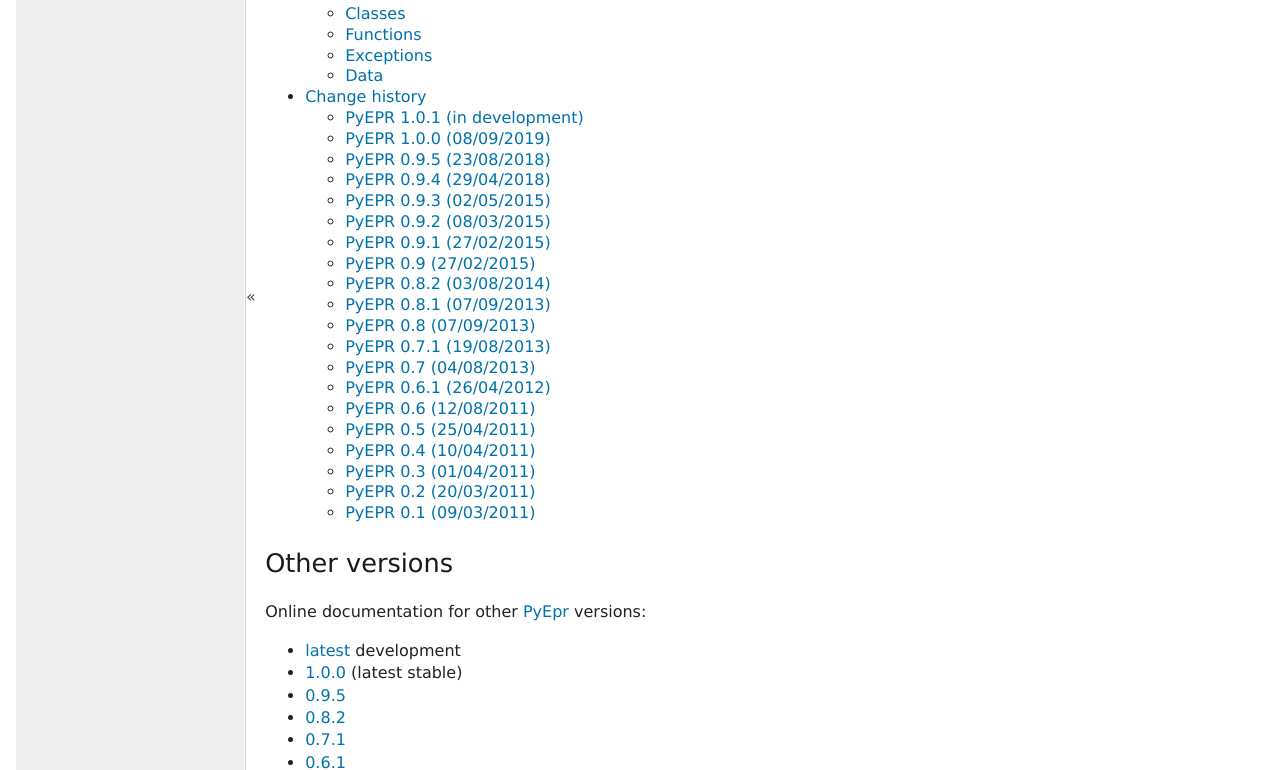
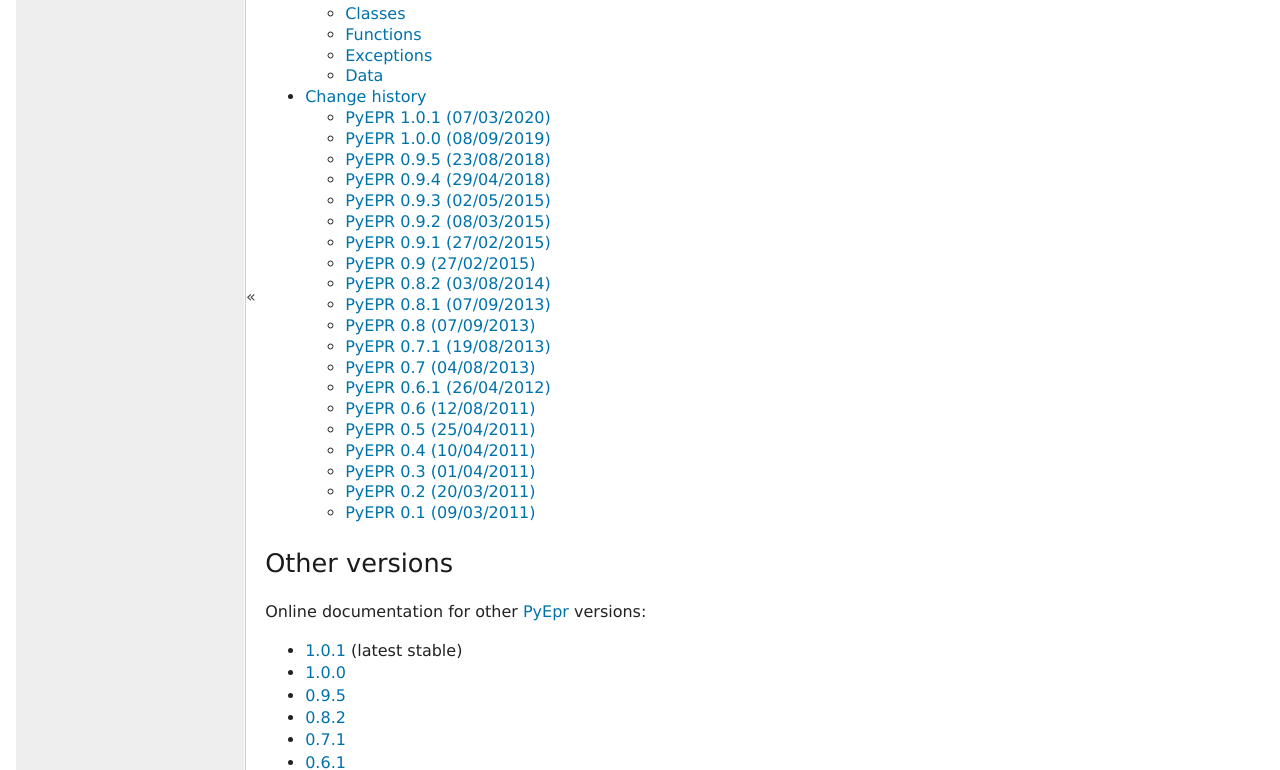
Before and after one commit to avalentino/pyepr, a Sphinx documentation site: the page built from doc/index.rst, in a window 1280 px wide and 1400 px high, scrolled down 879 px. Shown: the part 152-922 px from the top of the window. Built offline with Sphinx 7.4.7, drawn with Linux system fonts in a browser that asks for light colours; formulas are drawn with MathJax 3; comment, search, counter and statistics services are not loaded.

Commit message:
Update version number to v1.0.1 (final)

```diff
--- a/doc/NEWS.rst
+++ b/doc/NEWS.rst
@@ -1,8 +1,8 @@
 Change history
 ==============
 
-PyEPR 1.0.1 (in development)
-----------------------------
+PyEPR 1.0.1 (07/03/2020)
+------------------------
 
 * Fixed a problem in the test using the :data:`epr.Product._fileno`
   (only impacting MacOS-X).
--- a/doc/index.rst
+++ b/doc/index.rst
@@ -59,8 +59,8 @@
 
     Online documentation for other PyEpr_ versions:
 
-    * `latest <https://pyepr.readthedocs.io/en/latest/>`_ development
-    * `1.0.0 <https://pyepr.readthedocs.io/en/v1.0.0/>`_ (latest stable)
+    * `1.0.1 <https://pyepr.readthedocs.io/en/v1.0.0/>`_ (latest stable)
+    * `1.0.0 <https://pyepr.readthedocs.io/en/v1.0.0/>`_
     * `0.9.5 <https://pyepr.readthedocs.io/en/v0.9.5/>`_
     * `0.8.2 <https://pyepr.readthedocs.io/en/v0.8.2/>`_
     * `0.7.1 <https://pyepr.readthedocs.io/en/v0.7.1/>`_
```
Also changed, not shown: 1 other file.
